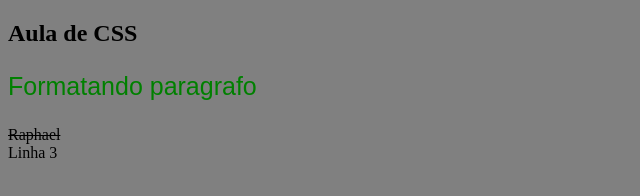
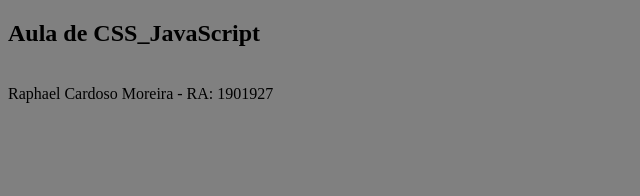
Before and after one commit to raphael-moreira/Aula_JavaScript, a plain HTML site: page index.html in a window 1280 px wide. Shown: the whole page, without its empty margins (0-640 px from the left). Drawn offline with Linux system fonts and the light colour scheme.

Commit message:
Update index.html

```diff
--- a/index.html
+++ b/index.html
@@ -2,13 +2,17 @@
 <html>
 <head>
     <meta charset="UTF-8"/>
-    <title>Aula de CSS</title>
+    <title>Aula de JavaScript</title>
    <link rel="stylesheet" type="text/css" href="estilo.css">
+   <script type="text/javascript" src="funcoes.js">
+   </script>
+</head>
+    <h2> Aula de CSS_JavaScript</h2>
+    <body>
+    </br>Raphael Cardoso Moreira - RA: 1901927
 
-</head>
-    <h2> Aula de CSS</h2>
-    <p>Formatando paragrafo</p>
-    <del>Raphael</del>
-    </br>Linha 3
-</body>
+
+
+
+    </body>
 </html>
```
